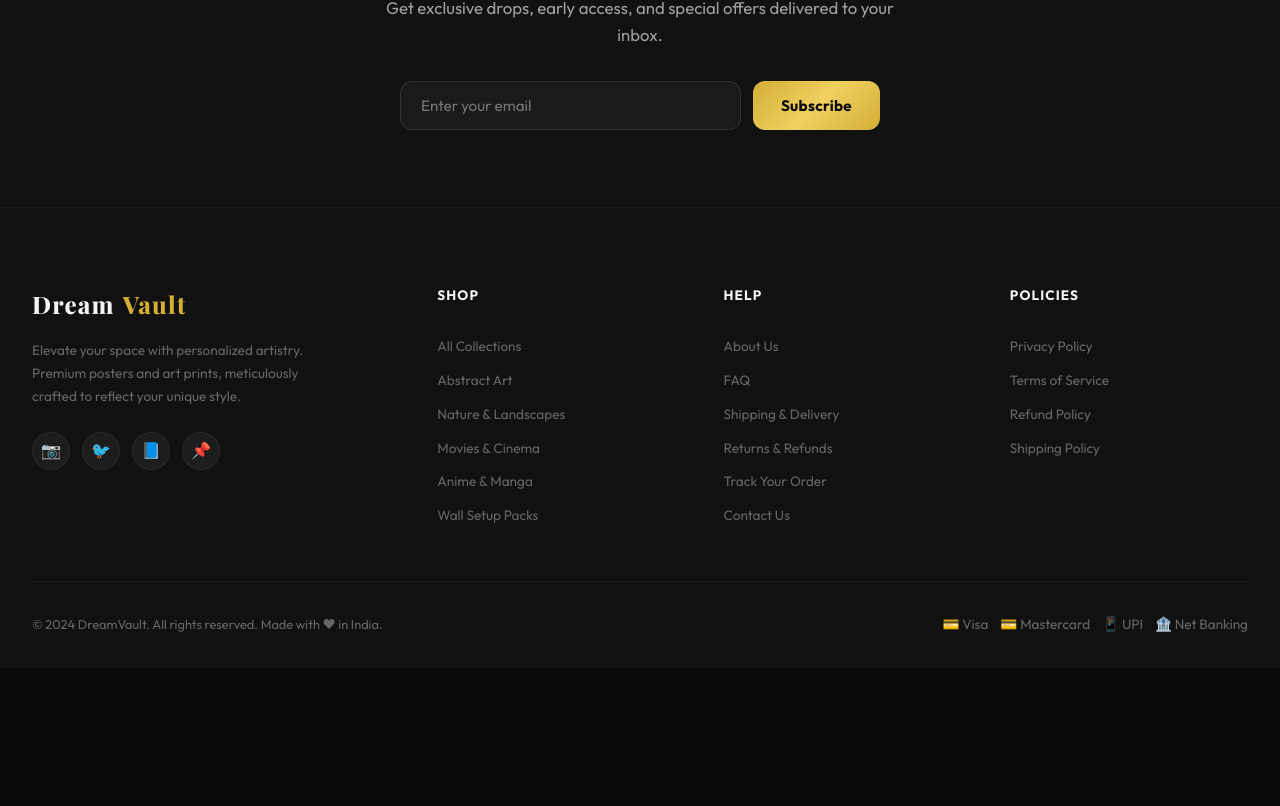
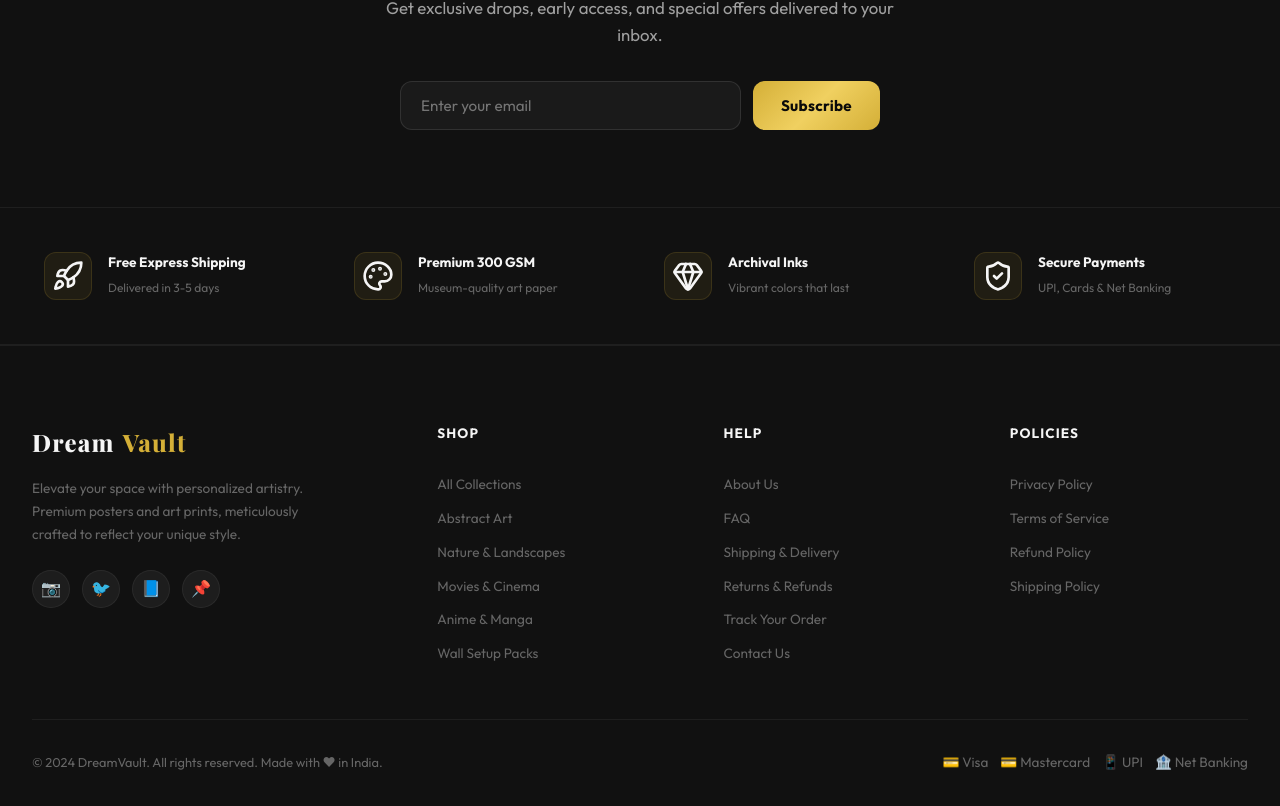
Before and after one commit to dreamvault01-cell/dreamvault, a Next.js app: page / in a window 1280 px wide. Shown: the part 3017-3823 px from the top of the page. Before the commit the page ends 3685 px from the top, so only its background shows below. Built offline with nearby package versions, Linux system fonts and the light colour scheme; no server answers; the database is empty; a web font is replaced by a local one.

Commit message:
Extract TrustBadges and add to global layout above footer

```diff
--- a/src/app/layout.tsx
+++ b/src/app/layout.tsx
@@ -5,6 +5,7 @@ import Navbar from '@/components/Navbar';
 import Footer from '@/components/Footer';
 import { ThemeProvider } from '@/components/ThemeProvider';
 import ClerkThemeWrapper from '@/components/ClerkThemeProvider';
+import TrustBadges from '@/components/TrustBadges';
 
 export const metadata: Metadata = {
   title: 'DreamVault — Premium Art Prints & Posters',
@@ -43,6 +44,7 @@ export default function RootLayout({
             <CartProvider>
               <Navbar />
               <main id="main-content">{children}</main>
+              <TrustBadges />
               <Footer />
             </CartProvider>
           </ClerkThemeWrapper>
--- /dev/null
+++ b/src/components/TrustBadges.tsx
@@ -0,0 +1,40 @@
+import { Rocket, Palette, Gem, ShieldCheck } from 'lucide-react';
+
+export default function TrustBadges() {
+  return (
+    <section className="features-bar" style={{ marginTop: 'auto', borderTop: '1px solid var(--border-subtle)', background: 'var(--bg-secondary)' }}>
+      <div className="container">
+        <div className="features-grid">
+          <div className="feature-item">
+            <div className="feature-icon"><Rocket size={32} /></div>
+            <div className="feature-text">
+              <strong>Free Express Shipping</strong>
+              <span>Delivered in 3-5 days</span>
+            </div>
+          </div>
+          <div className="feature-item">
+            <div className="feature-icon"><Palette size={32} /></div>
+            <div className="feature-text">
+              <strong>Premium 300 GSM</strong>
+              <span>Museum-quality art paper</span>
+            </div>
+          </div>
+          <div className="feature-item">
+            <div className="feature-icon"><Gem size={32} /></div>
+            <div className="feature-text">
+              <strong>Archival Inks</strong>
+              <span>Vibrant colors that last</span>
+            </div>
+          </div>
+          <div className="feature-item">
+            <div className="feature-icon"><ShieldCheck size={32} /></div>
+            <div className="feature-text">
+              <strong>Secure Payments</strong>
+              <span>UPI, Cards & Net Banking</span>
+            </div>
+          </div>
+        </div>
+      </div>
+    </section>
+  );
+}
```
